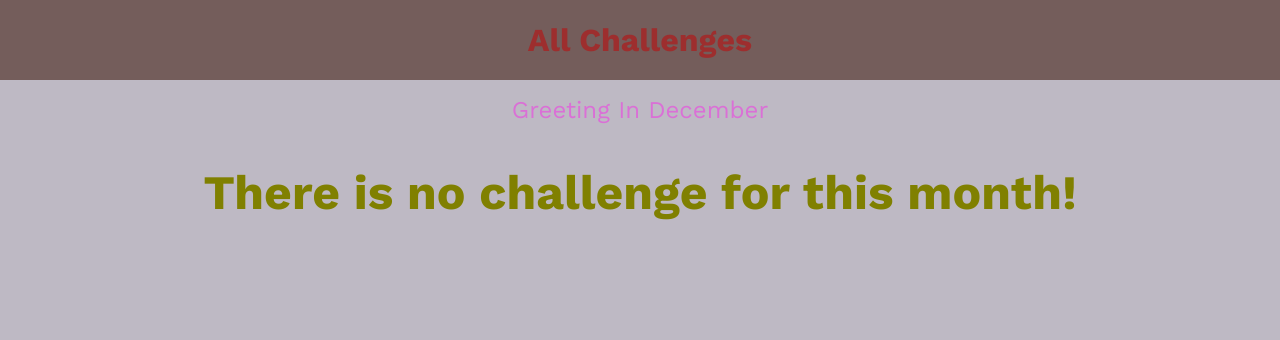
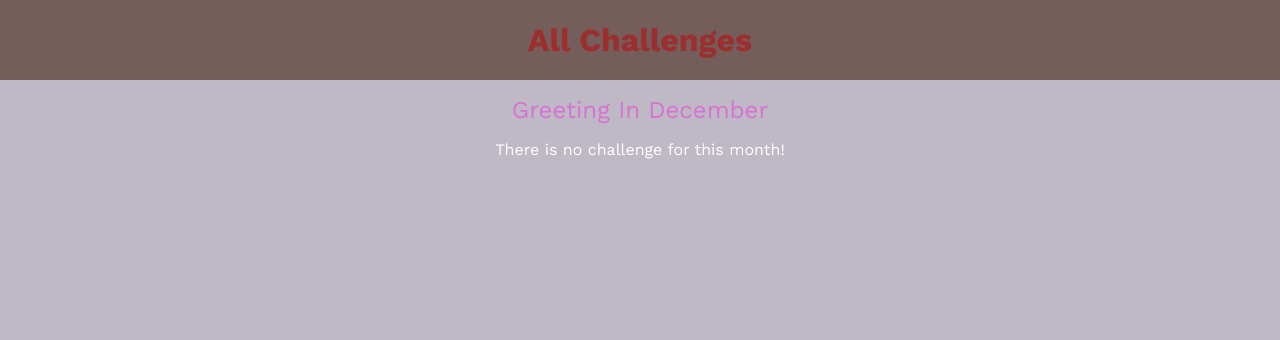
Before and after one commit to MichalWes/Python-Django---The-Practical-Guide, a Django app: page /challenges/december in a window 1280 px wide. Shown: the top 340 px of the page. Run offline with Django 3.2, Linux system fonts and the light colour scheme.

Commit message:
Final Commit

```diff
--- a/challenges/static/challenges/challenge.css
+++ b/challenges/static/challenges/challenge.css
@@ -15,3 +15,8 @@ h2 {
     font-size: 3rem;
     font-weight: bold;
 }
+
+.fallback{
+    text-align: center;
+    color: white;
+}
--- a/challenges/templates/challenges/challenge.html
+++ b/challenges/templates/challenges/challenge.html
@@ -17,6 +17,6 @@
     {% if text is not None%}
       <h2>{{ text }}</h2>
     {% else %}
-      <h2>There is no challenge for this month!</h2>
+      <p class = "fallback">There is no challenge for this month!</p>
     {% endif %}
   {% endblock %}
```
